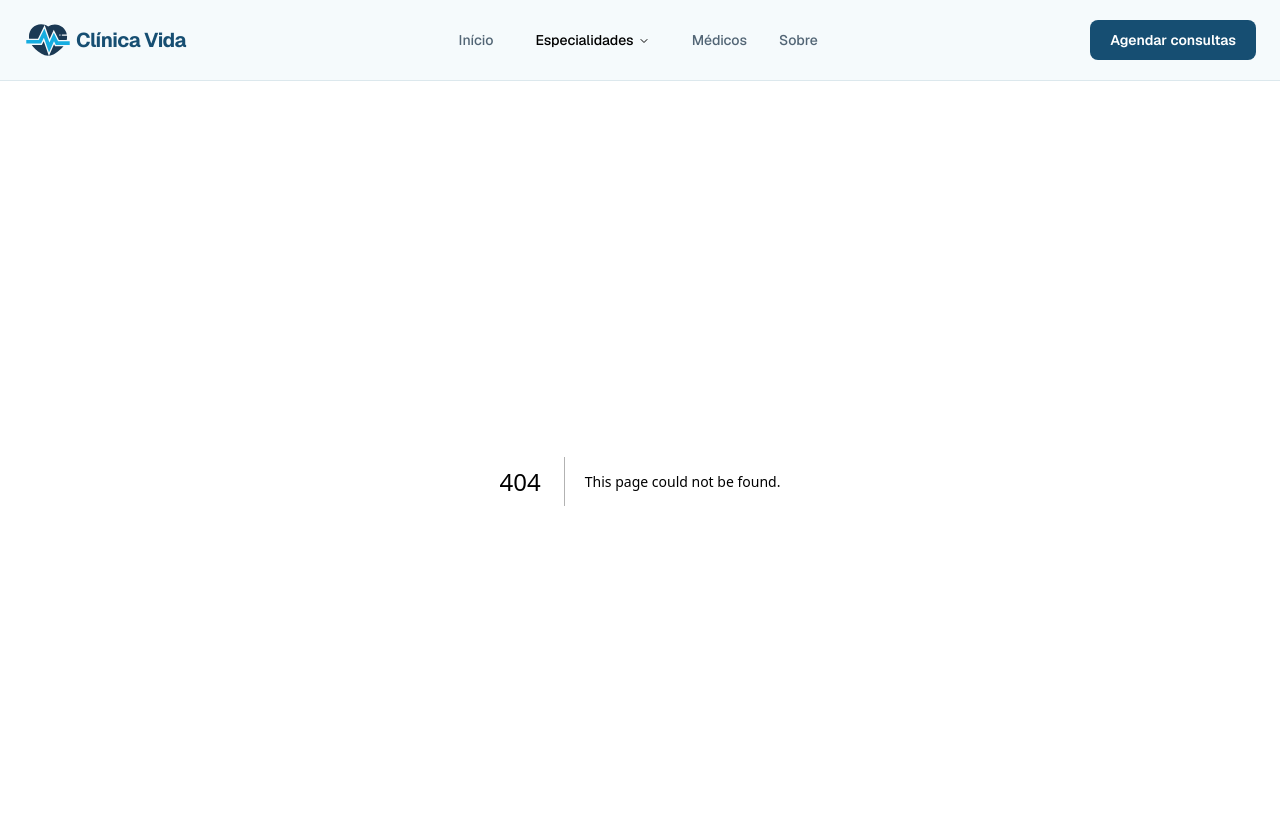
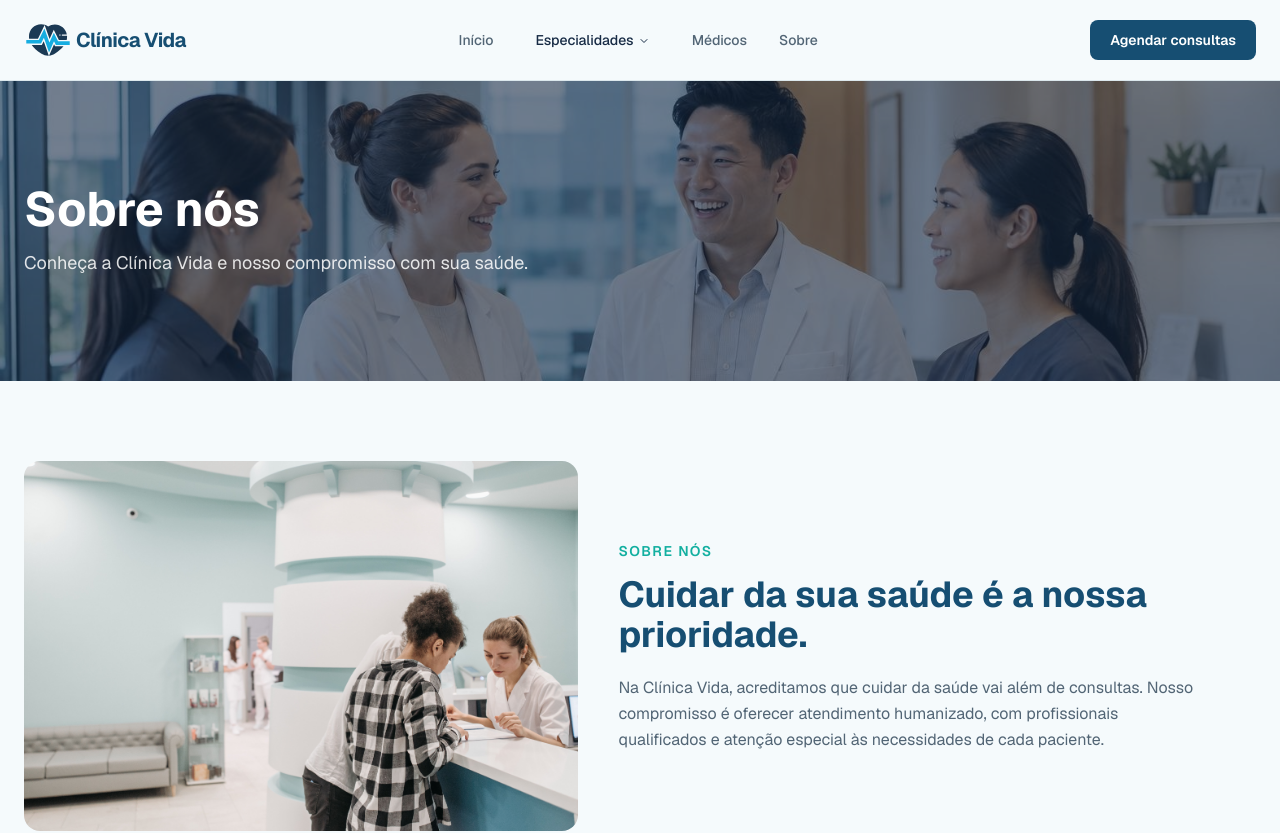
Before and after one commit to andre-webcode/frontend, a Next.js app: page /sobre in a window 1280 px wide. Before the commit this address had no page. Shown: the top 833 px of the page. Built offline with nearby package versions, Linux system fonts and the light colour scheme.

Commit message:
feat: create about pag

```diff
--- /dev/null
+++ b/src/app/sobre/page.tsx
@@ -0,0 +1,16 @@
+import { About } from "@/components/sections/About";
+import { PageBanner } from "@/components/sections/PageBanner";
+
+export default function AboutPage() {
+    return (
+        <>
+            <PageBanner
+                title="Sobre nós"
+                description="Conheça a Clínica Vida e nosso compromisso com sua saúde."
+                image="/banner-sobre.jpg"
+            />
+
+            <About showButton={false} />
+        </>
+    );
+}
--- a/src/components/header/Header.tsx
+++ b/src/components/header/Header.tsx
@@ -78,7 +78,7 @@ export const Header = () => {
 
                         <Link
                             className="text-sm font-medium text-muted transition-colors hover:text-hover"
-                            href="#sobre">Sobre
+                            href="/sobre">Sobre
 
                         </Link>
                     </nav>
@@ -136,7 +136,7 @@ export const Header = () => {
 
                     <Link
                         className="rounded-lg px-3 py-1 text-muted transition-colors hover:bg-soft hover:text-primary"
-                        href="#especialidades"
+                        href="/especialidades"
                         onClick={toggleMenu}
                     >
                         Especialidades
@@ -151,7 +151,7 @@ export const Header = () => {
 
                     <Link
                         className="rounded-lg px-3 py-1 text-muted transition-colors hover:bg-soft hover:text-primary"
-                        href="#sobre" onClick={toggleMenu}>
+                        href="/sobre" onClick={toggleMenu}>
                         Sobre
                     </Link>
                 </nav>
--- a/src/components/sections/About.tsx
+++ b/src/components/sections/About.tsx
@@ -4,8 +4,11 @@ import Image from "next/image"
 import { Container } from "../container"
 import Link from "next/link"
 
+type AboutProps = {
+    showButton?: boolean;
+};
 
-export const About = () => {
+export const About = ({ showButton = true }: AboutProps) => {
     return (
         <section className="	bg-background py-20">
             <Container>
@@ -33,12 +36,14 @@ export const About = () => {
                             qualificados e atenção especial às necessidades de cada paciente.
                         </p>
 
-                        <Link
-                            href="/sobre"
-                            className="mt-7 inline-flex rounded-lg  bg-primary px-7 py-3 font-semibold text-white transition-colors hover:bg-hover"
-                        >
-                            Conheça nossa clínica
-                        </Link>
+                        {showButton && (
+                            <Link
+                                href="/sobre"
+                                className="mt-7 inline-flex rounded-lg bg-primary px-7 py-3 font-semibold text-white transition-colors hover:bg-hover"
+                            >
+                                Conheça nossa clínica
+                            </Link>
+                        )}
                     </div>
 
                 </div>
```
Also changed, not shown: public/banner-sobre.jfif (added), public/banner-sobre.jpg (added).
